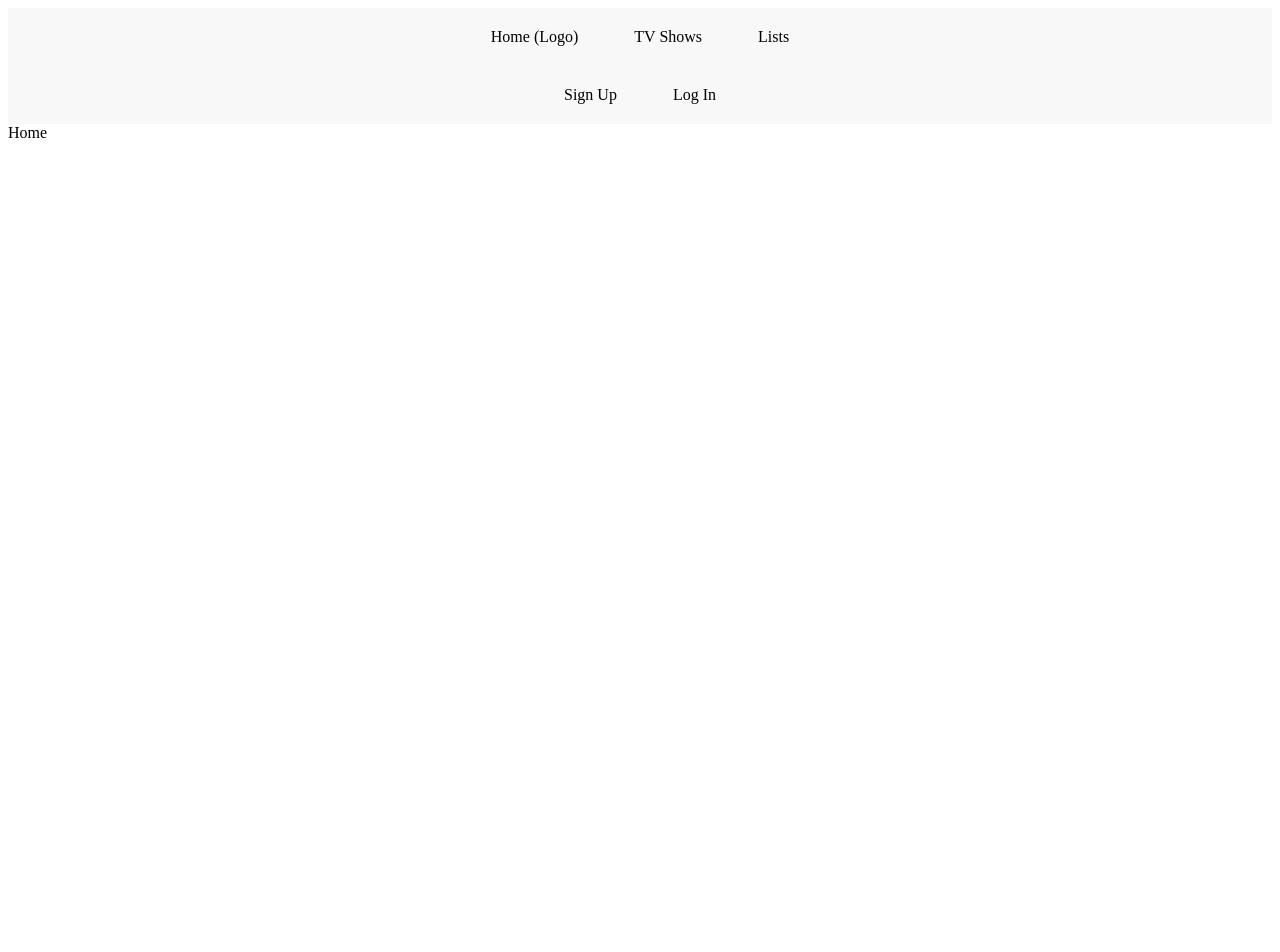
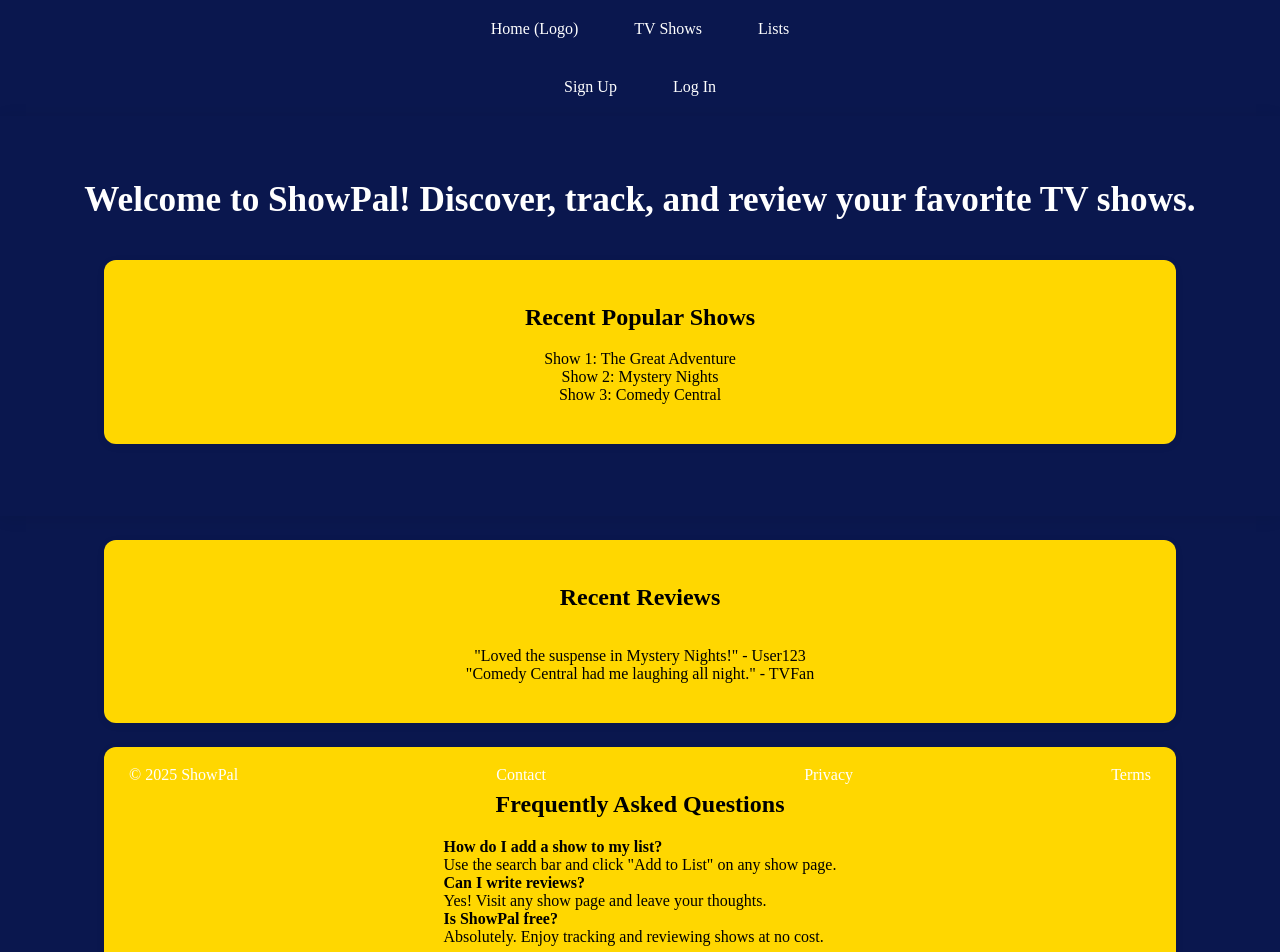
Before and after one commit to RedPandaSmash/ShowPalApp, a React (Vite) app in the folder client/: page / in a window 1280 px wide. Shown: the top 952 px of the page. Before the commit the page ends 800 px from the top, so only its background shows below. Built offline with nearby package versions, Linux system fonts and the light colour scheme.

Commit message:
home, sign up, login
styling and preliminary layout for home page finished

```diff
--- a/client/src/App.jsx
+++ b/client/src/App.jsx
@@ -6,6 +6,7 @@ import Navbar from "./components/multiuse/Navbar";
 import SignupLoginButtons from "./components/multiuse/SignupLoginButtons";
 import LoggedInNavbar from "./components/multiuse/LoggedInNavbar";
 import { checkIsSignedIn } from "./utils/auth";
+import Footer from "./components/multiuse/Footer";
 
 export default function App() {
   const [isSignedIn, setIsSignedIn] = useState(false);
@@ -22,10 +23,13 @@ export default function App() {
   }, []);
 
   return (
-    <BrowserRouter>
-      <Navbar></Navbar>
-      {isSignedIn ? <LoggedInNavbar /> : <SignupLoginButtons />}
-      <BasicRouting></BasicRouting>
-    </BrowserRouter>
+    <div style={{ background: "#0a174e", minHeight: "100vh", width: "100vw" }}>
+      <BrowserRouter>
+        <Navbar />
+        {isSignedIn ? <LoggedInNavbar /> : <SignupLoginButtons />}
+        <BasicRouting />
+        <Footer />
+      </BrowserRouter>
+    </div>
   );
 }
--- a/client/src/components/multiuse/Footer.jsx
+++ b/client/src/components/multiuse/Footer.jsx
@@ -1,5 +1,29 @@
-import React from "react";
+import React, { useState } from "react";
+import { footerContainer, footerItem, footerItemHover } from "./footerStyles";
 
 export default function Footer() {
-  return <div>Footer</div>;
+  const [hovered, setHovered] = useState(null);
+  const items = [
+    { label: "© 2025 ShowPal" },
+    { label: "Contact" },
+    { label: "Privacy" },
+    { label: "Terms" },
+  ];
+  return (
+    <footer style={footerContainer}>
+      {items.map((item, idx) => (
+        <span
+          key={item.label}
+          style={{
+            ...footerItem,
+            ...(hovered === idx ? footerItemHover : {}),
+          }}
+          onMouseEnter={() => setHovered(idx)}
+          onMouseLeave={() => setHovered(null)}
+        >
+          {item.label}
+        </span>
+      ))}
+    </footer>
+  );
 }
--- /dev/null
+++ b/client/src/components/multiuse/footerStyles.js
@@ -0,0 +1,25 @@
+export const footerContainer = {
+  position: "fixed",
+  left: 0,
+  bottom: 0,
+  width: "100vw",
+  color: "#fff",
+  display: "flex",
+  flexDirection: "row",
+  justifyContent: "space-around",
+  alignItems: "center",
+  padding: "16px 0",
+  zIndex: 100,
+  fontSize: "1rem",
+};
+
+export const footerItem = {
+  margin: "0 16px",
+  cursor: "pointer",
+  transition: "color 0.2s",
+  color: "#fff",
+};
+
+export const footerItemHover = {
+  color: "#6c2eb6", // royal purple
+};
--- a/client/src/components/multiuse/navbarStyles.js
+++ b/client/src/components/multiuse/navbarStyles.js
@@ -5,7 +5,8 @@ export const navContainer = {
   alignItems: "center",
   width: "100%",
   padding: "12px 0",
-  background: "#f8f8f8",
+  background: "#0a174e",
+  color: "#fff",
 };
 
 export const navList = {
@@ -23,16 +24,19 @@ export const navItem = {
   cursor: "pointer",
   padding: "8px 16px",
   borderRadius: "6px",
-  transition: "background 0.2s, box-shadow 0.2s",
+  transition: "background 0.2s, box-shadow 0.2s, color 0.2s",
   userSelect: "none",
+  color: "#fff",
 };
 
 export const navItemHover = {
-  background: "#e0e0e0",
+  color: "#6c2eb6", // royal purple
+  background: "#ffd700", // yellow highlight
   boxShadow: "0 2px 8px rgba(0,0,0,0.08)",
 };
 
 export const navItemActive = {
-  background: "#d1d1d1",
+  background: "#ffd700", // yellow highlight
+  color: "#6c2eb6", // royal purple
   boxShadow: "0 2px 8px rgba(0,0,0,0.15)",
 };
--- a/client/src/components/pages/Home.jsx
+++ b/client/src/components/pages/Home.jsx
@@ -1,5 +1,64 @@
 import React from "react";
+import {
+  heroSection,
+  mainBlurb,
+  popularShowsSection,
+  reviewsSection,
+  faqSection,
+} from "./homeStyles";
 
 export default function Home() {
-  return <div>Home</div>;
+  return (
+    <div style={{ background: "#0a174e", minHeight: "100vh", width: "100vw" }}>
+      <section style={heroSection}>
+        <div style={mainBlurb}>
+          Welcome to ShowPal! Discover, track, and review your favorite TV
+          shows.
+        </div>
+        <div style={popularShowsSection}>
+          <h2>Recent Popular Shows</h2>
+          <ul style={{ listStyle: "none", padding: 0 }}>
+            <li>Show 1: The Great Adventure</li>
+            <li>Show 2: Mystery Nights</li>
+            <li>Show 3: Comedy Central</li>
+          </ul>
+        </div>
+      </section>
+      <section style={reviewsSection}>
+        <h2>Recent Reviews</h2>
+        <ul style={{ listStyle: "none", padding: 0 }}>
+          <li>"Loved the suspense in Mystery Nights!" - User123</li>
+          <li>"Comedy Central had me laughing all night." - TVFan</li>
+        </ul>
+      </section>
+      <section style={faqSection}>
+        <h2>Frequently Asked Questions</h2>
+        <ul
+          style={{
+            listStyle: "none",
+            padding: 0,
+            textAlign: "left",
+            maxWidth: 600,
+            margin: "0 auto",
+          }}
+        >
+          <li>
+            <strong>How do I add a show to my list?</strong>
+            <br />
+            Use the search bar and click "Add to List" on any show page.
+          </li>
+          <li>
+            <strong>Can I write reviews?</strong>
+            <br />
+            Yes! Visit any show page and leave your thoughts.
+          </li>
+          <li>
+            <strong>Is ShowPal free?</strong>
+            <br />
+            Absolutely. Enjoy tracking and reviewing shows at no cost.
+          </li>
+        </ul>
+      </section>
+    </div>
+  );
 }
--- a/client/src/components/pages/LogIn.jsx
+++ b/client/src/components/pages/LogIn.jsx
@@ -1,7 +1,14 @@
-import React, { useEffect } from "react";
-import { useState } from "react";
+import React, { useEffect, useState } from "react";
 import { useNavigate } from "react-router";
 import { checkIsSignedIn } from "../../utils/auth";
+import {
+  loginContainer,
+  loginHeading,
+  loginForm,
+  loginInput,
+  loginButton,
+  loginButtonHover,
+} from "./loginStyles";
 
 export default function LogIn() {
   const navigate = useNavigate();
@@ -53,11 +60,14 @@ export default function LogIn() {
       });
     }
   };
+  const [buttonHover, setButtonHover] = useState(false);
+
   return (
-    <div>
-      <h1>Log In</h1>
-      <form onSubmit={handleSubmit}>
+    <div style={loginContainer}>
+      <h1 style={loginHeading}>Log In</h1>
+      <form style={loginForm} onSubmit={handleSubmit}>
         <input
+          style={loginInput}
           type="email"
           name="email"
           placeholder="Email"
@@ -65,13 +75,21 @@ export default function LogIn() {
           onChange={handleChange}
         />
         <input
+          style={loginInput}
           type="password"
           name="password"
           placeholder="Password"
           value={form.password}
           onChange={handleChange}
         />
-        <button type="submit">Log In</button>
+        <button
+          type="submit"
+          style={buttonHover ? { ...loginButton, ...loginButtonHover } : loginButton}
+          onMouseEnter={() => setButtonHover(true)}
+          onMouseLeave={() => setButtonHover(false)}
+        >
+          Log In
+        </button>
       </form>
     </div>
   );
--- /dev/null
+++ b/client/src/components/pages/homeStyles.js
@@ -0,0 +1,54 @@
+export const heroSection = {
+  width: "100%",
+  minHeight: "40vh",
+  display: "flex",
+  flexDirection: "column",
+  alignItems: "center",
+  justifyContent: "center",
+  padding: "48px 0 32px 0",
+  boxShadow: "0 2px 16px rgba(0,0,0,0.08)",
+};
+
+export const mainBlurb = {
+  fontSize: "2.2rem",
+  fontWeight: "bold",
+  marginBottom: "16px",
+  color: "#fff",
+  textAlign: "center",
+};
+
+export const popularShowsSection = {
+  width: "80%",
+  background: "#ffd700",
+  borderRadius: "12px",
+  boxShadow: "0 2px 8px rgba(0,0,0,0.07)",
+  padding: "24px",
+  margin: "24px 0",
+  textAlign: "center",
+};
+
+export const reviewsSection = {
+  width: "80%",
+  background: "#ffd700",
+  borderRadius: "12px",
+  boxShadow: "0 2px 8px rgba(0,0,0,0.07)",
+  padding: "24px",
+  margin: "24px auto",
+  textAlign: "center",
+  display: "flex",
+  flexDirection: "column",
+  alignItems: "center",
+};
+
+export const faqSection = {
+  width: "80%",
+  background: "#ffd700",
+  borderRadius: "12px",
+  boxShadow: "0 2px 8px rgba(0,0,0,0.07)",
+  padding: "24px",
+  margin: "24px auto 48px auto",
+  textAlign: "center",
+  display: "flex",
+  flexDirection: "column",
+  alignItems: "center",
+};
--- /dev/null
+++ b/client/src/components/pages/loginStyles.js
@@ -0,0 +1,58 @@
+export const loginContainer = {
+  display: "flex",
+  flexDirection: "column",
+  alignItems: "center",
+  justifyContent: "center",
+  minHeight: "80vh",
+};
+
+export const loginHeading = {
+  color: "#fff",
+  textAlign: "center",
+  fontSize: "2rem",
+  fontWeight: "bold",
+  marginBottom: "32px",
+  marginTop: "32px",
+};
+
+export const loginForm = {
+  background: "#ffd700",
+  borderRadius: "12px",
+  boxShadow: "0 2px 8px rgba(0,0,0,0.07)",
+  padding: "32px 32px 24px 32px",
+  display: "flex",
+  flexDirection: "column",
+  alignItems: "center",
+  minWidth: "320px",
+  maxWidth: "400px",
+};
+
+export const loginInput = {
+  width: "100%",
+  fontSize: "1.1rem",
+  padding: "12px 16px",
+  marginBottom: "20px",
+  borderRadius: "8px",
+  border: "1px solid #ccc",
+  outline: "none",
+  boxSizing: "border-box",
+};
+
+export const loginButton = {
+  width: "100%",
+  background: "#6c2eb6",
+  color: "#ffd700",
+  fontSize: "1.2rem",
+  fontWeight: "bold",
+  padding: "14px 0",
+  border: "none",
+  borderRadius: "8px",
+  cursor: "pointer",
+  marginTop: "12px",
+  transition: "background 0.2s, color 0.2s",
+};
+
+export const loginButtonHover = {
+  background: "#4b1c7a",
+  color: "#ffd700",
+};
--- /dev/null
+++ b/client/src/components/pages/signupStyles.js
@@ -0,0 +1,58 @@
+export const signupContainer = {
+  display: "flex",
+  flexDirection: "column",
+  alignItems: "center",
+  justifyContent: "center",
+  minHeight: "80vh",
+};
+
+export const signupHeading = {
+  color: "#fff",
+  textAlign: "center",
+  fontSize: "2rem",
+  fontWeight: "bold",
+  marginBottom: "32px",
+  marginTop: "32px",
+};
+
+export const signupForm = {
+  background: "#ffd700",
+  borderRadius: "12px",
+  boxShadow: "0 2px 8px rgba(0,0,0,0.07)",
+  padding: "32px 32px 24px 32px",
+  display: "flex",
+  flexDirection: "column",
+  alignItems: "center",
+  minWidth: "320px",
+  maxWidth: "400px",
+};
+
+export const signupInput = {
+  width: "100%",
+  fontSize: "1.1rem",
+  padding: "12px 16px",
+  marginBottom: "20px",
+  borderRadius: "8px",
+  border: "1px solid #ccc",
+  outline: "none",
+  boxSizing: "border-box",
+};
+
+export const signupButton = {
+  width: "100%",
+  background: "#6c2eb6",
+  color: "#ffd700",
+  fontSize: "1.2rem",
+  fontWeight: "bold",
+  padding: "14px 0",
+  border: "none",
+  borderRadius: "8px",
+  cursor: "pointer",
+  marginTop: "12px",
+  transition: "background 0.2s, color 0.2s",
+};
+
+export const signupButtonHover = {
+  background: "#4b1c7a",
+  color: "#ffd700",
+};
--- /dev/null
+++ b/client/src/index.css
@@ -0,0 +1,8 @@
+html,
+body {
+  background: #0a174e;
+  margin: 0;
+  padding: 0;
+  min-height: 100vh;
+  width: 100vw;
+}
--- a/client/src/main.jsx
+++ b/client/src/main.jsx
@@ -1,6 +1,7 @@
 import { StrictMode } from "react";
 import { createRoot } from "react-dom/client";
 import App from "./App";
+import "./index.css";
 createRoot(document.getElementById("root")).render(
   <StrictMode>
     <App />
```
Also changed, not shown: client/src/components/pages/SignUp.jsx (+28 -7 lines), 1 other file (tests, documents, lock files or other folders).
